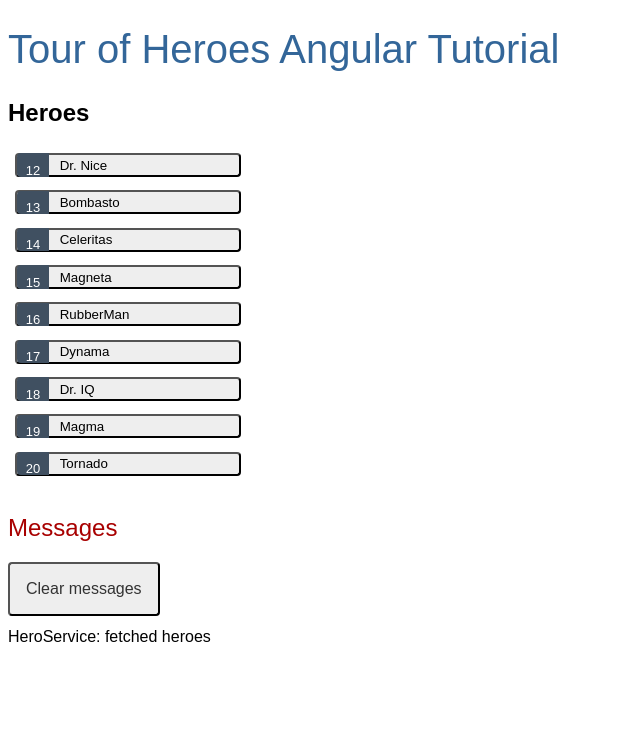
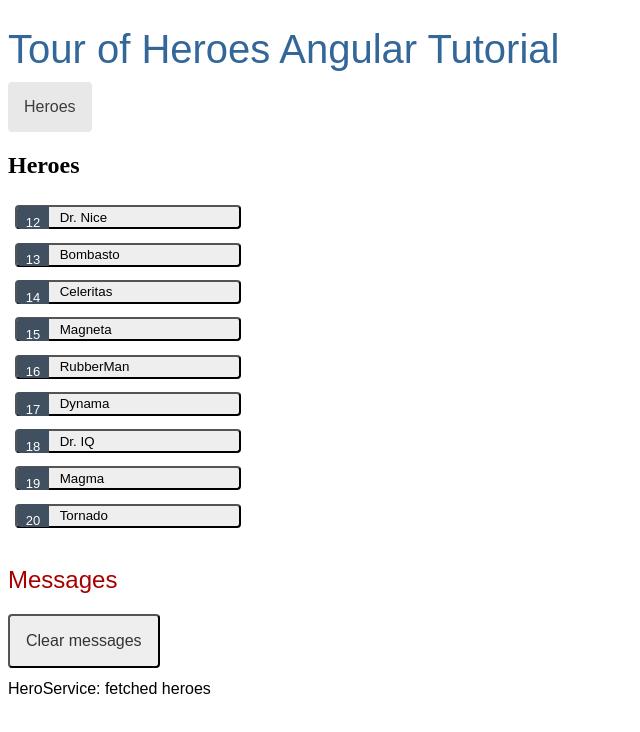
Before and after one commit to kelseyroy/tour-of-heroes-angular-tutorial, an Angular app: page /heroes in a window 1280 px wide. Shown: the top 732 px of the page, without its empty margins (0-640 px from the left). Built offline with nearby package versions, Linux system fonts and the light colour scheme.

Commit message:
Adds AppRoutingModule and styling

```diff
--- a/src/app/app.component.html
+++ b/src/app/app.component.html
@@ -1,3 +1,6 @@
 <h1 id="title">{{title}}</h1>
-<app-heroes></app-heroes>
+<nav>
+    <a routerLink="/heroes">Heroes</a>
+</nav>
+<router-outlet></router-outlet>
 <app-messages></app-messages>
--- a/src/app/app.component.sass
+++ b/src/app/app.component.sass
@@ -4,6 +4,7 @@
 h1
   color: #369
   font: 250% $font-family
+  margin-bottom: 0
 
 h2, h3
   color: #444
@@ -41,3 +42,21 @@
 
 *
   font-family: $font-family
+
+
+nav
+  a
+    padding: 1rem
+    text-decoration: none
+    margin-top: 10px
+    display: inline-block
+    background-color: #e8e8e8
+    color: #3d3d3d
+    border-radius: 4px
+
+    &:hover
+      color: white
+      background-color: #42545C
+
+    &:active
+      background-color: black
--- a/src/app/app.module.ts
+++ b/src/app/app.module.ts
@@ -18,7 +18,7 @@
   imports: [
     BrowserModule,
     FormsModule,
-    AppRoutingModule
+    AppRoutingModule,
   ],
   providers: [],
   bootstrap: [AppComponent]
```
Also changed, not shown: 1 other file (tests, documents, lock files or other folders).
